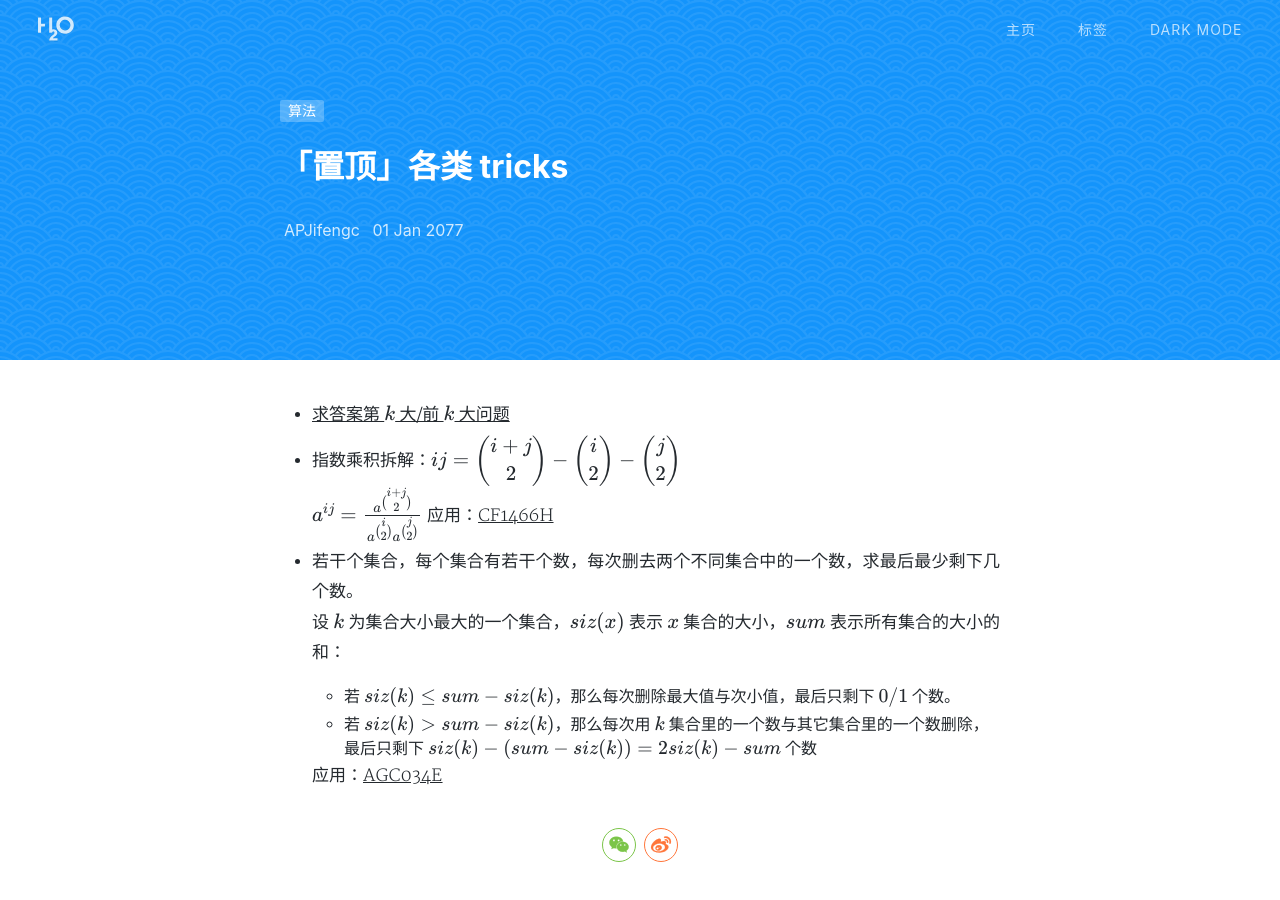
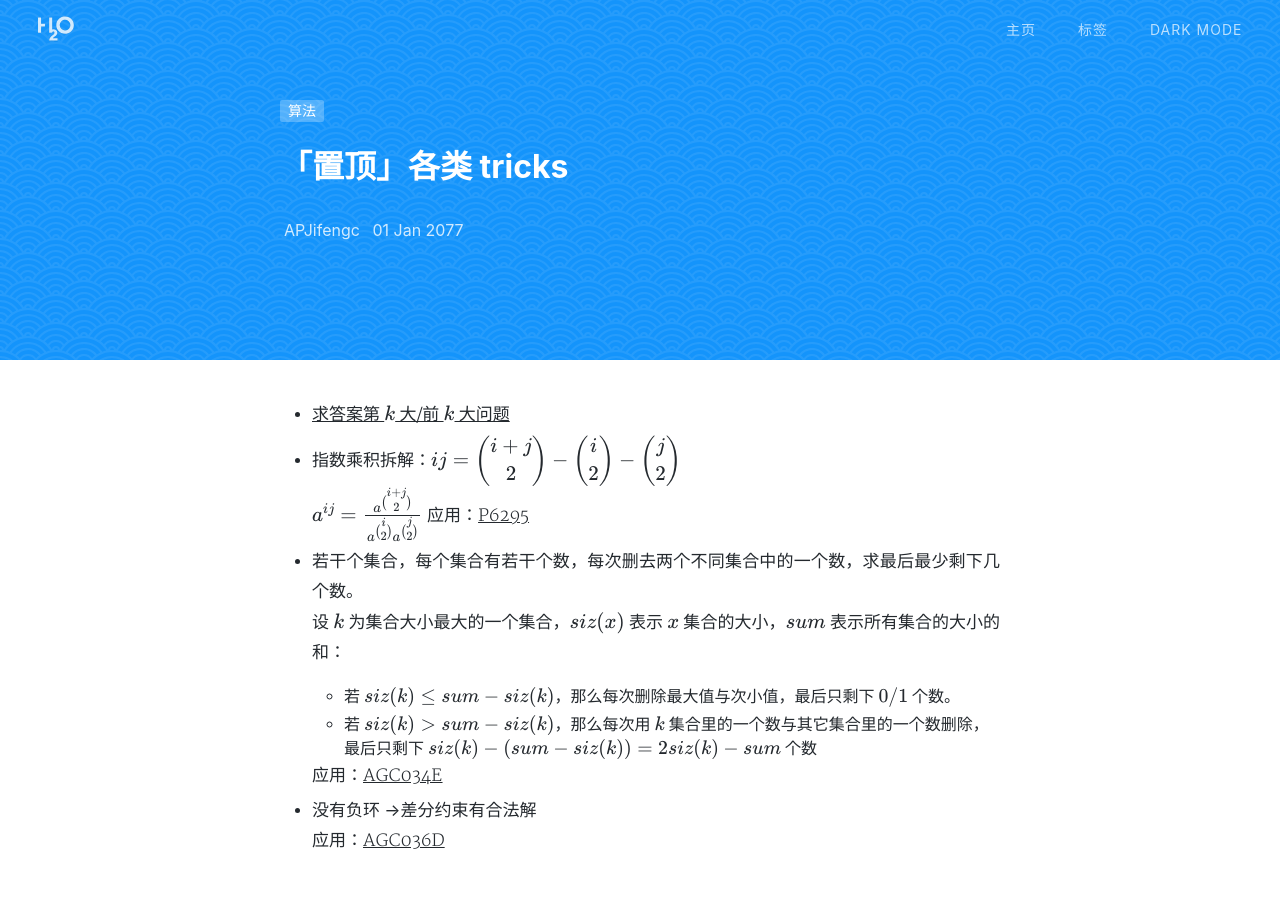
Before and after one commit to APJifengc/apjifengc.github.io, a Jekyll site: the page built from _posts/2077-01-01-tricks.md, in a window 1280 px wide and 900 px high. Built offline with Jekyll 4.4.1, drawn with Linux system fonts in a browser that asks for light colours; nearby versions of some CDN libraries; a style sheet for code colours, icons or effects is not loaded.

Commit message:
:sparkles: Update tricks

```diff
--- a/_posts/2077-01-01-tricks.md
+++ b/_posts/2077-01-01-tricks.md
@@ -11,7 +11,7 @@ tags: 算法
   $$
   a^{ij}=\frac{a^{\large\binom{i+j}{2}}}{a^{\large\binom{i}{2}}a^{\large\binom{j}{2}}}
   $$
-  应用：[CF1466H](https://www.luogu.com.cn/problem/CF1466H)
+  应用：[P6295](https://www.luogu.com.cn/problem/P6295)
 
 - 若干个集合，每个集合有若干个数，每次删去两个不同集合中的一个数，求最后最少剩下几个数。
 
@@ -21,3 +21,7 @@ tags: 算法
   - 若 $siz(k) > sum - siz(k)$，那么每次用 $k$ 集合里的一个数与其它集合里的一个数删除，最后只剩下 $siz(k) - (sum - siz(k)) = 2siz(k) - sum$ 个数
 
   应用：[AGC034E](https://www.luogu.com.cn/problem/solution/AT4995)
+
+- 没有负环 &rarr; 差分约束有合法解
+
+  应用：[AGC036D](https://www.luogu.com.cn/problem/AT5147)
```
